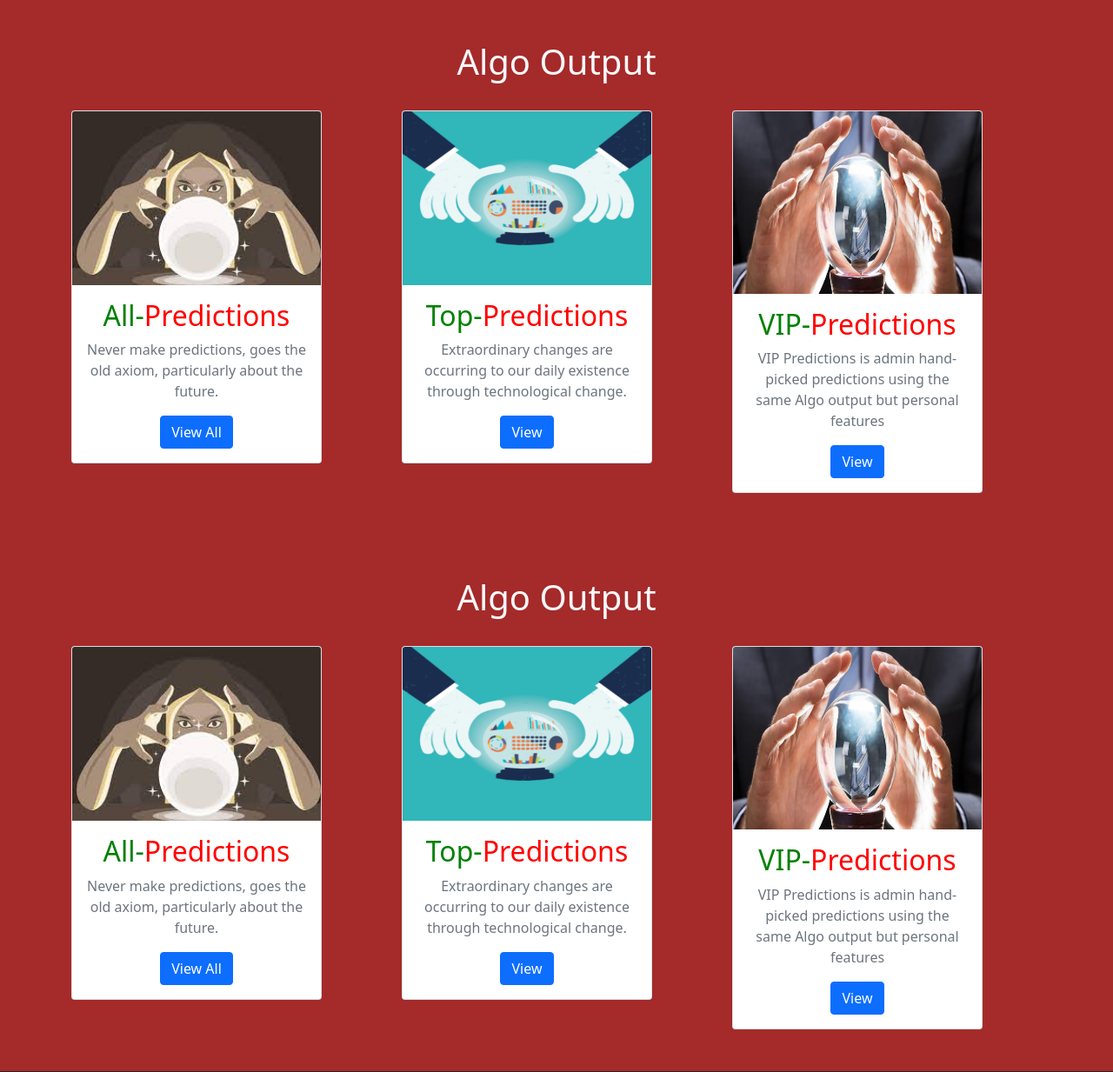
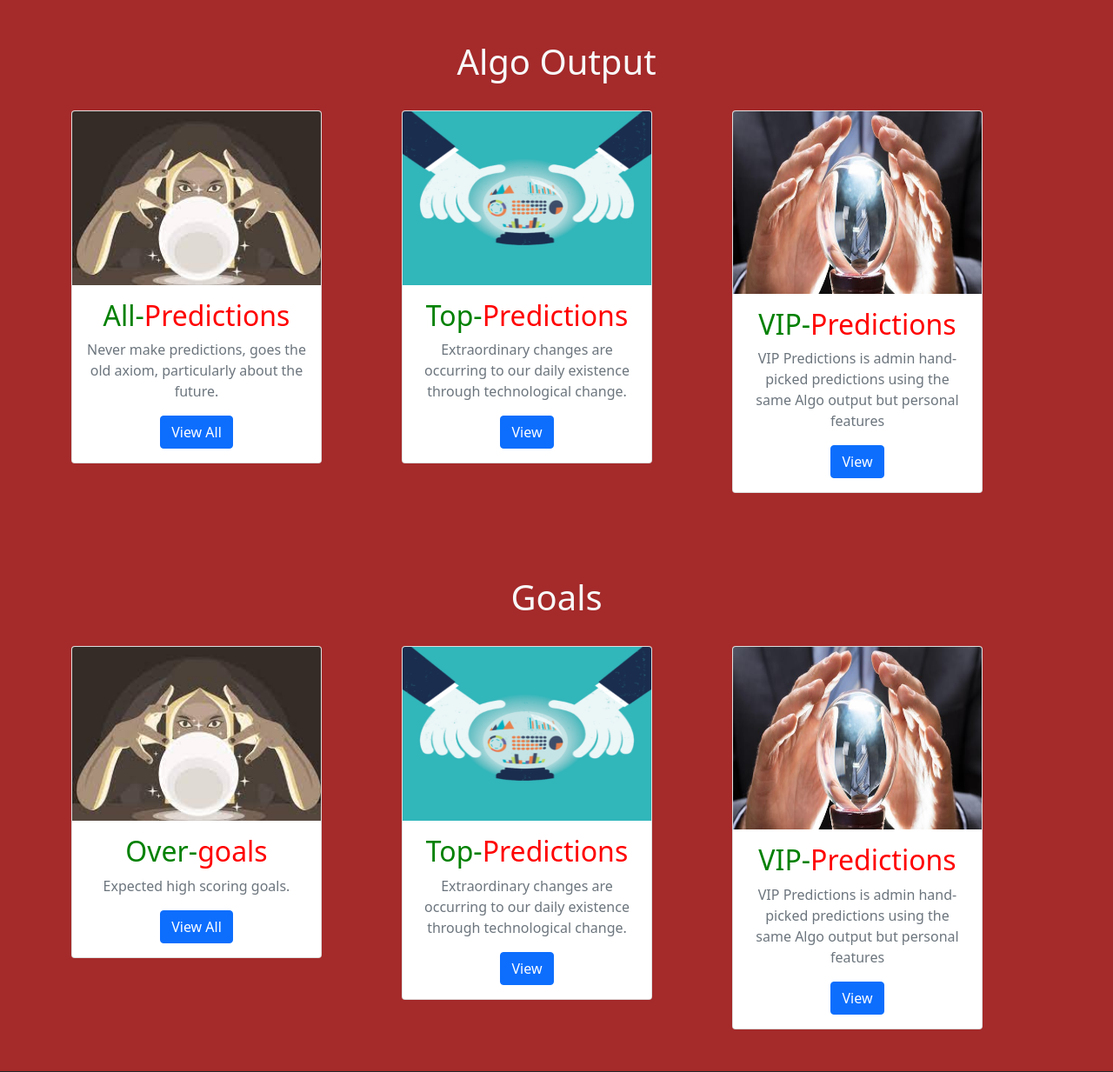
Before and after one commit to stanley07/sportsinel, a Django app: page /awaywin/ in a window 1280 px wide. Shown: the part 2141-3374 px from the top of the page at 87% size. Run offline with Django 4.2, Linux system fonts and the light colour scheme.

Commit message:
edit base

```diff
--- a/templates/base.html
+++ b/templates/base.html
@@ -141,15 +141,15 @@
  <section style="background: brown" class="text-light p-5 text-center text-sm-start">
       <div class="container">
         <div class="row text-center g-4">
-          <h1 class="card-text">Algo Output</h1>
+          <h1 class="card-text">Goals</h1>
           <div class="col-md">
             <div class="card" style="width: 18rem;">
              <img src="/static/img/predict.jpg" height="200px" class="card-img-top" alt="...">
              <div class="card-body">
-              <h2 class="card-text"><span style="color: green">All-</span><span style="color: red">Predictions</span></h2>
-              <p class="card-text text-secondary">Never make predictions, goes the old axiom, particularly about the future.</p>
+              <h2 class="card-text"><span style="color: green">Over-</span><span style="color: red">goals</span></h2>
+              <p class="card-text text-secondary">Expected high scoring goals.</p>
 
-              <a href="{% url 'raw_predictions' %}" class= "btn btn-primary" >View All</a>
+              <a href="{% url 'over_goals' %}" class= "btn btn-primary" >View All</a>
 
              </div>
             </div>
```
